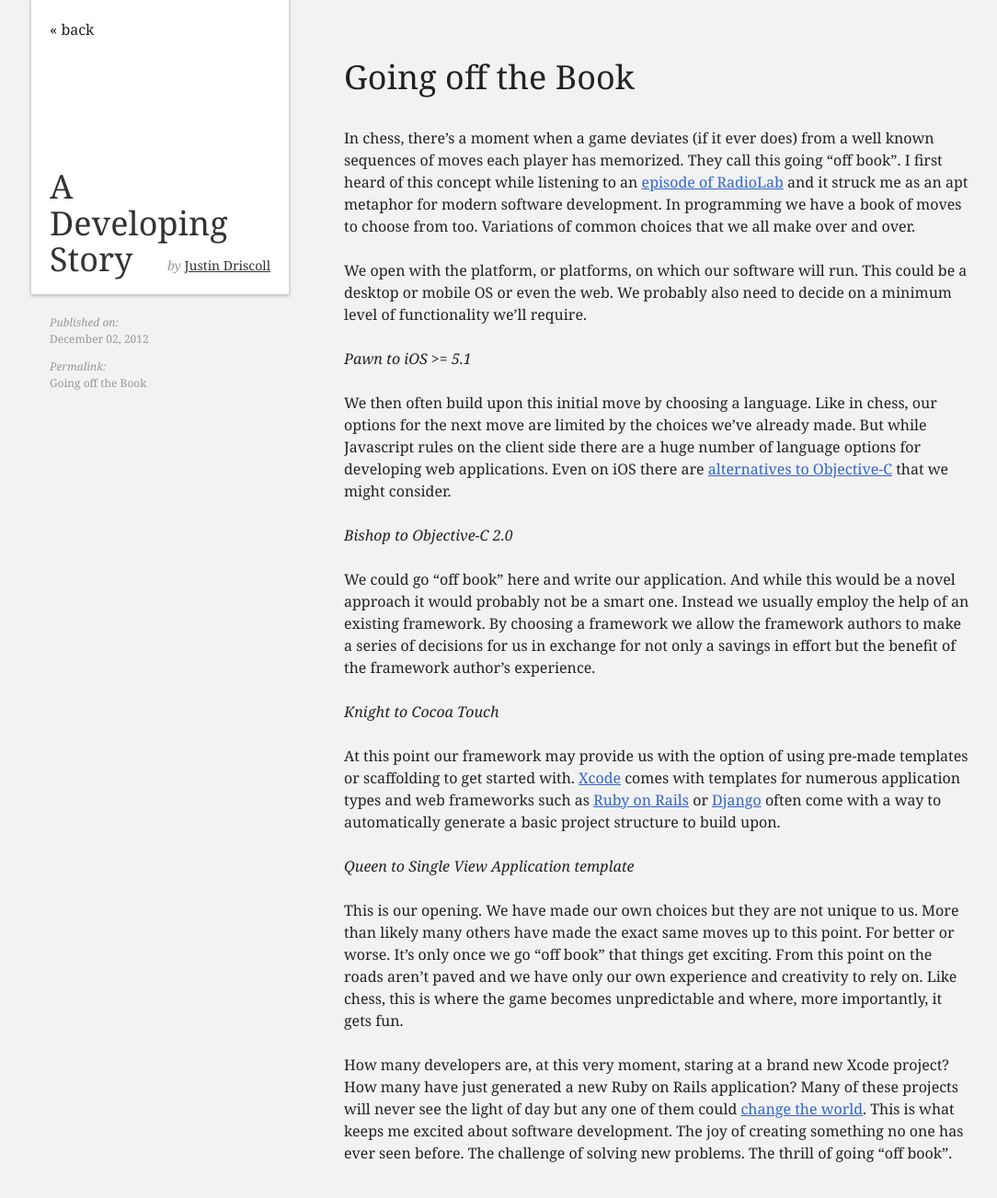
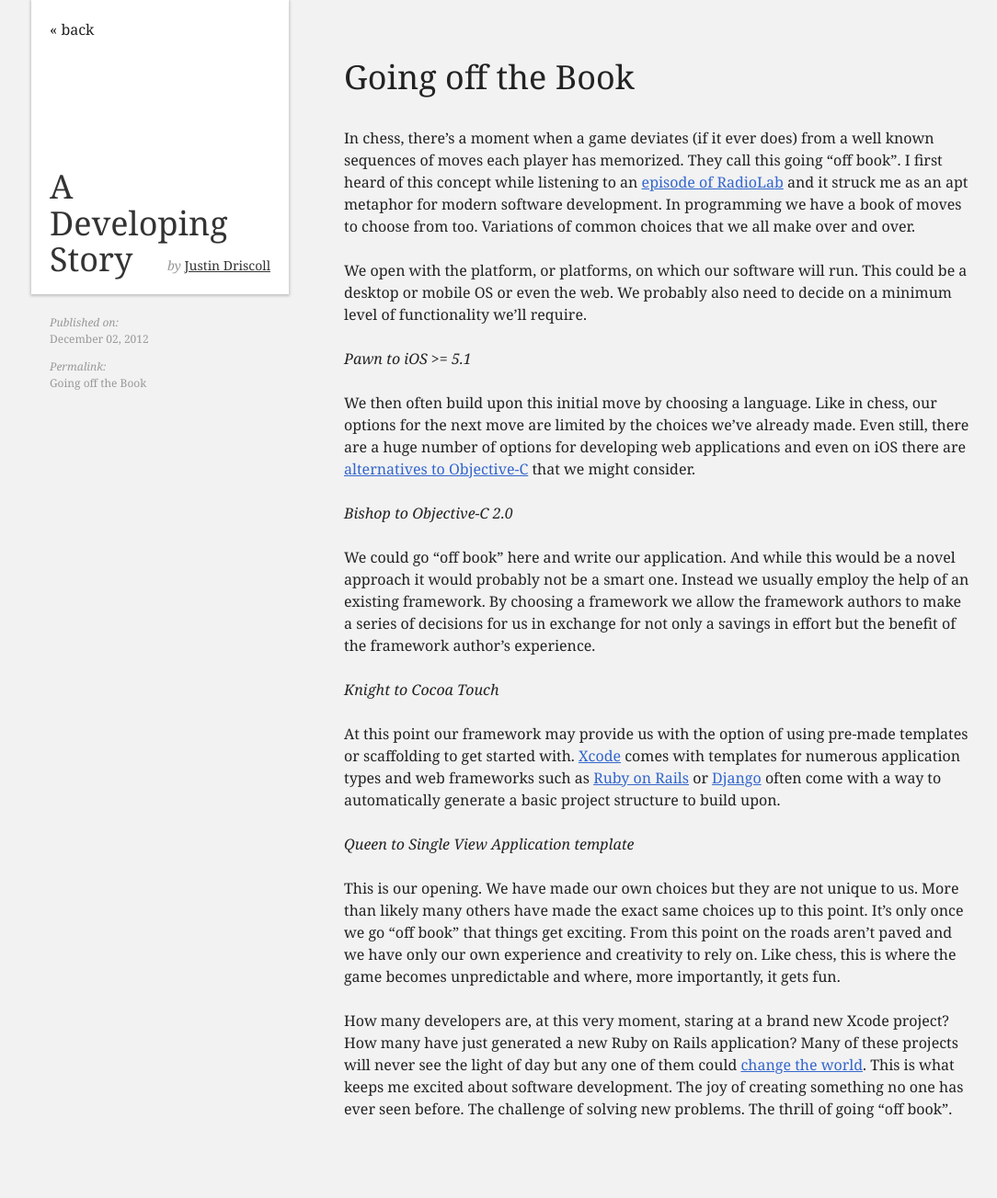
Before and after one commit to jdriscoll/jdriscoll.github.com, a Jekyll site: the page built from blog/_posts/2012-12-02-Going-off-the-Book.md, in a window 1280 px wide and 1400 px high. Shown: the top 1303 px of the window at 92% size, without its empty margins (86-1170 px from the left). Built offline with Jekyll 4.4.1, drawn with Linux system fonts in a browser that asks for light colours.

Commit message:
Post edits

```diff
--- a/blog/_posts/2012-12-02-Going-off-the-Book.md
+++ b/blog/_posts/2012-12-02-Going-off-the-Book.md
@@ -11,7 +11,7 @@ We open with the platform, or platforms, on which our software will run. This co
 
 _Pawn to iOS >= 5.1_
 
-We then often build upon this initial move by choosing a language. Like in chess, our options for the next move are limited by the choices we've already made. But while Javascript rules on the client side there are a huge number of language options for developing web applications. Even on iOS there are [alternatives to Objective-C](http://www.rubymotion.com/) that we might consider.
+We then often build upon this initial move by choosing a language. Like in chess, our options for the next move are limited by the choices we've already made. Even still, there are a huge number of options for developing web applications and even on iOS there are [alternatives to Objective-C](http://www.rubymotion.com/) that we might consider.
 
 _Bishop to Objective-C 2.0_
 
@@ -23,6 +23,6 @@ At this point our framework may provide us with the option of using pre-made tem
 
 _Queen to Single View Application template_
 
-This is our opening. We have made our own choices but they are not unique to us. More than likely many others have made the exact same moves up to this point. For better or worse. It’s only once we go “off book” that things get exciting. From this point on the roads aren’t paved and we have only our own experience and creativity to rely on. Like chess, this is where the game becomes unpredictable and where, more importantly, it gets fun.
+This is our opening. We have made our own choices but they are not unique to us. More than likely many others have made the exact same choices up to this point. It’s only once we go “off book” that things get exciting. From this point on the roads aren’t paved and we have only our own experience and creativity to rely on. Like chess, this is where the game becomes unpredictable and where, more importantly, it gets fun.
 
 How many developers are, at this very moment, staring at a brand new Xcode project? How many have just generated a new Ruby on Rails application? Many of these projects will never see the light of day but any one of them could [change the world](http://en.wikipedia.org/wiki/WorldWideWeb). This is what keeps me excited about software development. The joy of creating something no one has ever seen before. The challenge of solving new problems. The thrill of going “off book”.
```
